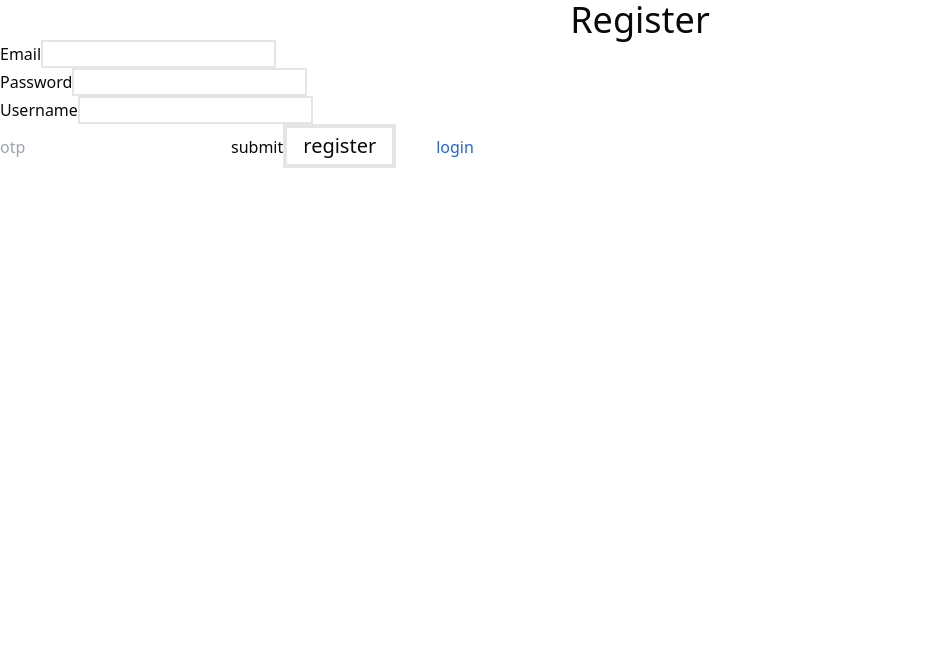
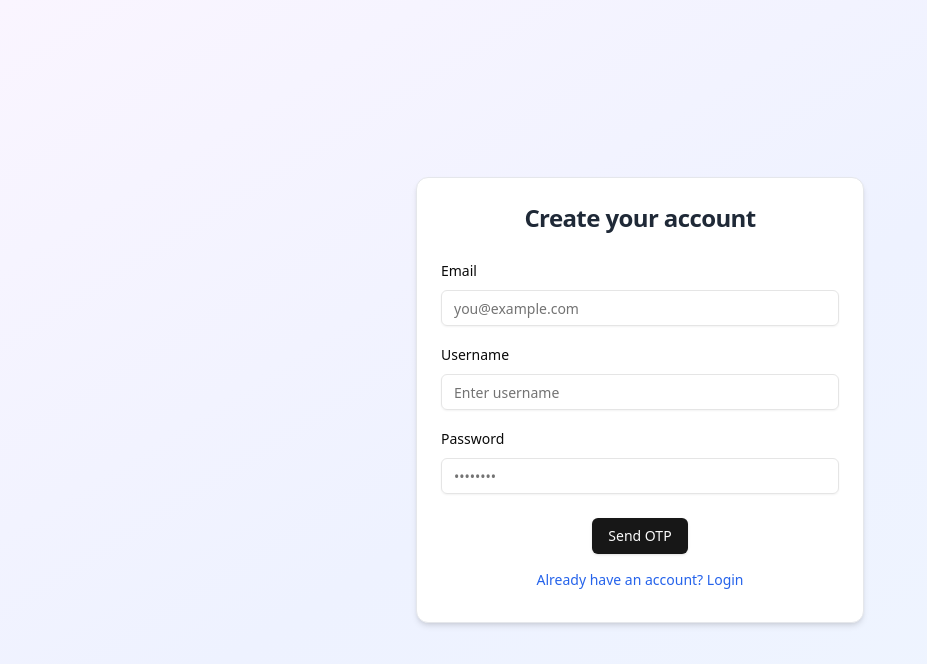
Before and after one commit to samex111/Accerra, a React (Vite) app: page /user/signup in a window 1280 px wide. Shown: the top 664 px of the page, without its empty margins (0-927 px from the left). Built offline with nearby package versions, Linux system fonts and the light colour scheme.

Commit message:
imporved user signin

```diff
--- a/package.json
+++ b/package.json
@@ -16,6 +16,7 @@
     "@google/generative-ai": "^0.24.1",
     "@huggingface/transformers": "^3.7.2",
     "@pinecone-database/pinecone": "^6.1.2",
+    "@radix-ui/react-label": "^2.1.7",
     "@radix-ui/react-slot": "^1.2.3",
     "@tailwindcss/typography": "^0.5.19",
     "@tailwindcss/vite": "^4.1.16",
--- a/src/component/UserSignup.tsx
+++ b/src/component/UserSignup.tsx
@@ -1,85 +1,153 @@
-import { useState } from "react";
-import { useNavigate } from "react-router-dom";
+import { useState } from "react"
+import { useNavigate } from "react-router-dom"
+import { Button } from "@/components/ui/button"
+import { Card, CardContent, CardFooter, CardHeader, CardTitle } from "@/components/ui/card"
+import { Input } from "@/components/ui/input"
+import { Label } from "@/components/ui/label" // ✅ correct import (not from radix directly)
+import { Loader2 } from "lucide-react"
 
-export default function SignUp(){
-    const navigate = useNavigate();
-    const [email , setEmail]= useState('');
-    const [password , setPassword] = useState('');
-    const [username , setUsername] = useState('');
-    const [otp , setOtp] = useState('');
+export default function SignUp() {
+  const navigate = useNavigate()
+  const [email, setEmail] = useState("")
+  const [password, setPassword] = useState("")
+  const [username, setUsername] = useState("")
+  const [otp, setOtp] = useState("")
+  const [loading, setLoading] = useState(false)
+  const [otpSent, setOtpSent] = useState(false)
 
-   const navigateSignin = () => {
-    navigate('/user/signin')
-   }
+  const handleSignup = async () => {
+    setLoading(true)
+    try {
+      const res = await fetch("http://localhost:3000/api/v1/user/signup", {
+        method: "POST",
+        headers: { "Content-Type": "application/json" },
+        body: JSON.stringify({ email, username, password }),
+      })
 
-    const handleSignup = async () => {
-        try{
-            const res = await fetch('http://localhost:3000/api/v1/user/signup', {
-                method :"POST",
-                headers:{
-                    'Content-Type':"application/json"
-                },
-                body: JSON.stringify({email,username,password})
-            });
+      const data = await res.json()
+      console.log(data)
 
-            const data = await res.json();
-            console.log(data);
+      if (res.ok) {
+        setOtpSent(true)
+        alert("OTP sent to your email ✅")
+      } else {
+        alert(data.msg || "Signup failed ❌")
+      }
+    } catch (e) {
+      console.error(e)
+      alert("Error during signup")
+    } finally {
+      setLoading(false)
+    }
+  }
 
-            if(res.ok){
-                 alert("otp sent")
-            }
-            else{
-                alert(data.msg || "signup failed")
-            }
-        }catch(e){
-            console.log(e);
-            alert('Error during signup')
-        }
+  const handleVerifyOtp = async () => {
+    setLoading(true)
+    try {
+      const res = await fetch("http://localhost:3000/api/v1/user/verify-otp", {
+        method: "POST",
+        headers: { "Content-Type": "application/json" },
+        body: JSON.stringify({ email, otp }),
+      })
+
+      const data = await res.json()
+      console.log(data)
+
+      if (res.ok) {
+        alert("Signup verified 🎉")
+        navigate("/user/signin")
+      } else {
+        alert(data.msg || "OTP verification failed ❌")
+      }
+    } catch (e) {
+      console.error(e)
+      alert("Error verifying OTP")
+    } finally {
+      setLoading(false)
     }
-    const handleInput =async() =>{
-        try{
-            const res = await fetch('http://localhost:3000/api/v1/user/verify-otp', {
-                method :"POST",
-                headers:{
-                    'Content-Type':"application/json"
-                },
-                body: JSON.stringify({email,otp})
-            });
+  }
 
-            const data = await res.json();
-            console.log(data);
+  return (
+    <div className="w-full h-screen flex items-center justify-center bg-gradient-to-br from-purple-50 via-indigo-50 to-blue-50 px-4">
+      <Card className="w-full max-w-md shadow-md border border-gray-200">
+        <CardHeader>
+          <CardTitle className="text-2xl text-center font-semibold text-gray-800">
+            Create your account
+          </CardTitle>
+        </CardHeader>
 
-            if(res.ok){
-                navigate('/user/signin')
-            }
-            else{
-                alert(data.msg || "signup failed")
-            }
-        }catch(e){
-            console.log(e);
-            alert('Error during signup')
-        }
-    }
+        <CardContent className="space-y-4">
+          {/* Email */}
+          <div className="space-y-2">
+            <Label htmlFor="email">Email</Label>
+            <Input
+              id="email"
+              type="email"
+              placeholder="you@example.com"
+              value={email}
+              onChange={(e) => setEmail(e.target.value)}
+            />
+          </div>
 
-    return(
-        <>
-        <div className="flex justify-center text-4xl">Register</div>
-        <div>
-            <label htmlFor="email">Email</label>
-            <input  className="border-2" type="text" id="email" value={email} onChange={(e)=>setEmail(e.target.value)} />
-            <br />
-            <label htmlFor="password">Password</label>
-            <input  className="border-2" type="password" id="password" value={password} onChange={(e)=>setPassword(e.target.value)} />
-            <br />
-            <label htmlFor="username">Username</label>
-            <input  className="border-2" type="text" id="username" value={username} onChange={(e)=>setUsername(e.target.value)} />
-            <br />
-            <input type="text" placeholder="otp" value={otp} onChange={(e)=>{setOtp(e.target.value)}}/>
-            <button  onClick={handleInput} >submit</button>
-        <button className="text-xl px-4 py-1 border-[4px] " onClick={handleSignup}>register</button>
-        <button onClick={navigateSignin} className="ml-10  text-blue-600">login</button>
+          {/* Username */}
+          <div className="space-y-2">
+            <Label htmlFor="username">Username</Label>
+            <Input
+              id="username"
+              type="text"
+              placeholder="Enter username"
+              value={username}
+              onChange={(e) => setUsername(e.target.value)}
+            />
+          </div>
 
-        </div>
-        </>
-    )
+          {/* Password */}
+          <div className="space-y-2">
+            <Label htmlFor="password">Password</Label>
+            <Input
+              id="password"
+              type="password"
+              placeholder="••••••••"
+              value={password}
+              onChange={(e) => setPassword(e.target.value)}
+            />
+          </div>
+
+          {/* OTP Field (show only after signup) */}
+          {otpSent && (
+            <div className="space-y-2">
+              <Label htmlFor="otp">OTP</Label>
+              <Input
+                id="otp"
+                type="text"
+                placeholder="Enter OTP"
+                value={otp}
+                onChange={(e) => setOtp(e.target.value)}
+              />
+            </div>
+          )}
+        </CardContent>
+
+        <CardFooter className="flex flex-col gap-2">
+          {!otpSent ? (
+            <Button onClick={handleSignup} disabled={loading}>
+              {loading ? <Loader2 className="animate-spin mr-2 h-4 w-4" /> : "Send OTP"}
+            </Button>
+          ) : (
+            <Button onClick={handleVerifyOtp} disabled={loading}>
+              {loading ? <Loader2 className="animate-spin mr-2 h-4 w-4" /> : "Verify OTP"}
+            </Button>
+          )}
+
+          <Button
+            variant="link"
+            className="text-blue-600 hover:text-blue-800"
+            onClick={() => navigate("/user/signin")}
+          >
+            Already have an account? Login
+          </Button>
+        </CardFooter>
+      </Card>
+    </div>
+  )
 }
--- /dev/null
+++ b/src/components/ui/label.tsx
@@ -0,0 +1,24 @@
+import * as React from "react"
+import * as LabelPrimitive from "@radix-ui/react-label"
+import { cva, type VariantProps } from "class-variance-authority"
+
+import { cn } from "@/lib/utils"
+
+const labelVariants = cva(
+  "text-sm font-medium leading-none peer-disabled:cursor-not-allowed peer-disabled:opacity-70"
+)
+
+const Label = React.forwardRef<
+  React.ElementRef<typeof LabelPrimitive.Root>,
+  React.ComponentPropsWithoutRef<typeof LabelPrimitive.Root> &
+    VariantProps<typeof labelVariants>
+>(({ className, ...props }, ref) => (
+  <LabelPrimitive.Root
+    ref={ref}
+    className={cn(labelVariants(), className)}
+    {...props}
+  />
+))
+Label.displayName = LabelPrimitive.Root.displayName
+
+export { Label }
```
Also changed, not shown: src/components/ui/card.tsx (line endings or trailing spaces), 1 other file (tests, documents, lock files or other folders).
